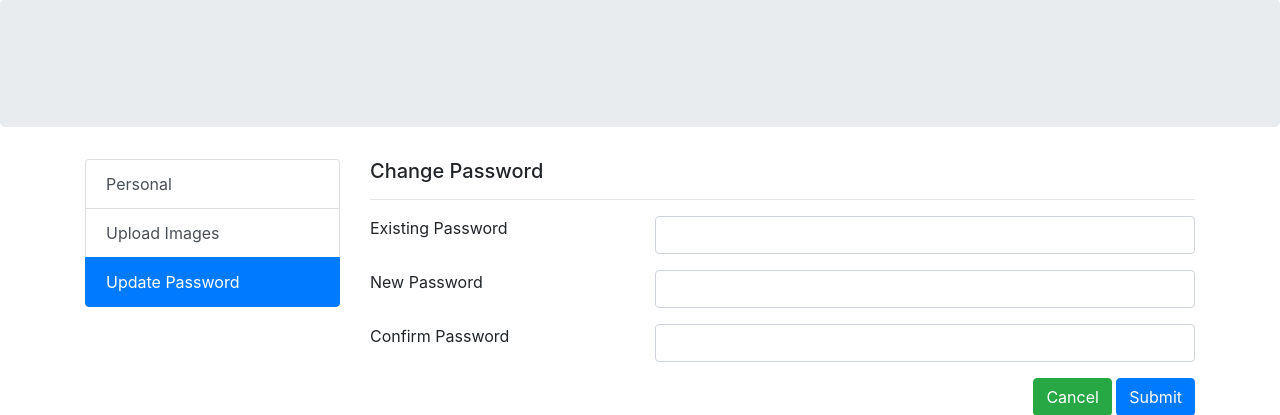
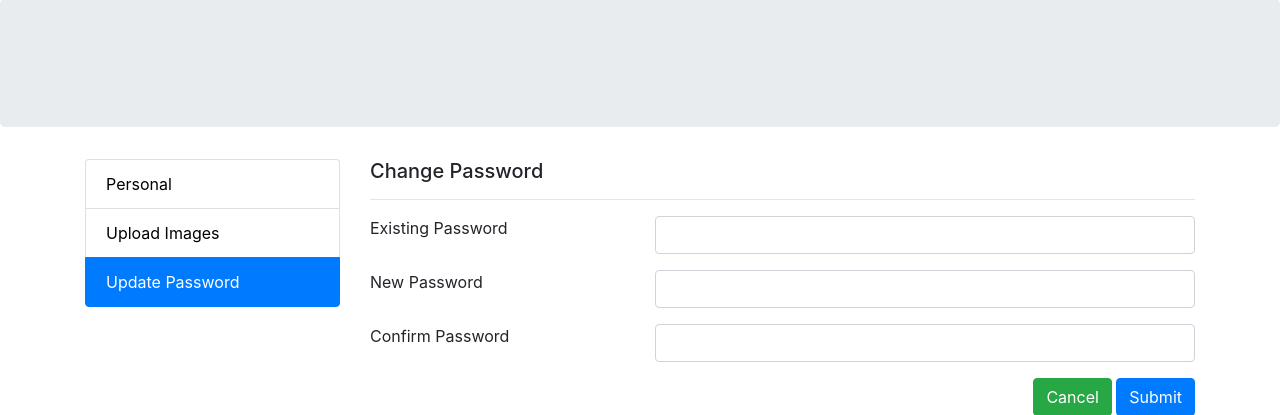
Before and after one commit to ld-amaya/bluecollar, a Flask app: page /password/edit in a window 1280 px wide. Shown: the part 57-472 px from the top of the page. Run offline with Flask 2, Linux system fonts and the light colour scheme; parts of the project's set-up code (start-up, migrations or seed data) failed here and were passed over; some libraries are stand-ins or nearby versions.

Commit message:
add few css changes

```diff
--- a/static/css/app.css
+++ b/static/css/app.css
@@ -1,6 +1,5 @@
 .bg-light {
     background-color: #7952b3 !important;
-
 }
 
 .nav-link,
@@ -93,3 +92,8 @@ a,
     font-size: 0.8rem;
     font-style: italic;
 }
+
+/* CSS FOR Profile page  */
+.sidemenu {
+    color: black;
+}
```
